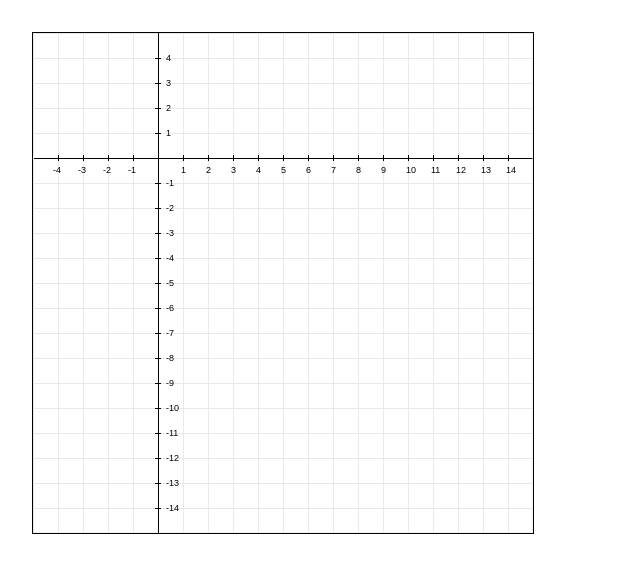
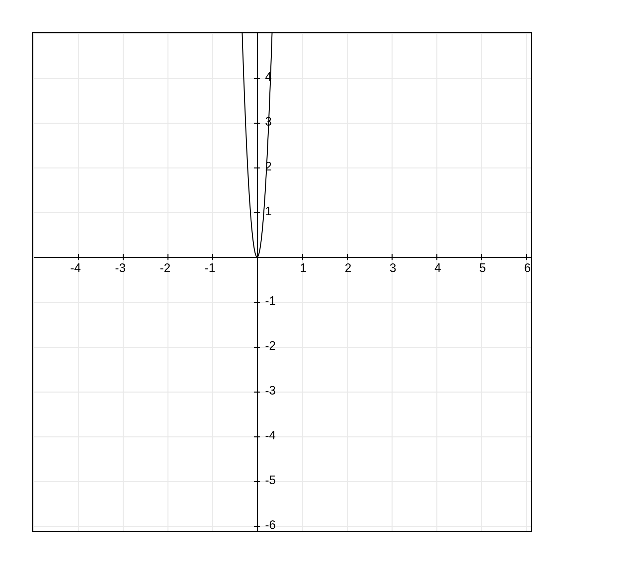
Before and after one commit to johannes67890/EC-crypto, a React (Vite) app: page / in a window 1280 px wide. Shown: the top 572 px of the page, without its empty margins (0-640 px from the left). Built offline with nearby package versions, Linux system fonts and the light colour scheme.

Commit message:
added scaling to canvas and options

```diff
--- a/src/App.tsx
+++ b/src/App.tsx
@@ -8,12 +8,14 @@ function App() {
         func={(x: number) => x ** 2}
         height={500}
         width={500}
-        props={{
-          gridSize: 25,
+        options={{
+          gridSize: 45,
           x_dis_gridlines: 5,
           y_dis_gridlines: 5,
           x_start: { val: 1, suffix: "" },
           y_start: { val: 1, suffix: "" },
+          stroke: 1,
+          textSize: 12,
         }}
       />
     </>
--- a/src/components/canvas.tsx
+++ b/src/components/canvas.tsx
@@ -1,5 +1,5 @@
-import { useEffect, useRef, useState, useCallback } from "react";
-import React, { Component } from "react";
+import { useEffect, useRef, useCallback } from "react";
+import React from "react";
 // https://medium.com/@pdx.lucasm/canvas-with-react-js-32e133c05258
 // https://codeguppy.com/code.html?Y5OJoQCN2rQnq5UlZaBk
 type CanvasProps = {
@@ -8,33 +8,47 @@ type CanvasProps = {
   y_dis_gridlines: number;
   x_start: { val: number; suffix: any };
   y_start: { val: number; suffix: any };
+  stroke?: number;
+  textSize?: number;
+} & typeof defaultProps;
+
+const defaultProps = {
+  gridSize: 25,
+  x_dis_gridlines: 5,
+  y_dis_gridlines: 5,
+  x_start: { val: 1, suffix: "" },
+  y_start: { val: 1, suffix: "" },
+  stroke: 1,
+  textSize: 12,
 };
 
 const Canvas: React.FC<{
   func: any;
   height: number;
   width: number;
-  props: CanvasProps;
-}> = ({ func, height, width, props }) => {
-  const { gridSize, x_dis_gridlines, y_dis_gridlines, x_start, y_start } =
-    props;
+  options?: CanvasProps;
+}> = ({ func, height, width, options }) => {
+  const { gridSize, x_dis_gridlines, y_dis_gridlines } =
+    options || defaultProps;
   const canvasRef = useRef<HTMLCanvasElement>(null);
 
   const drawCords = useCallback(
     (ctx: CanvasRenderingContext2D) => {
       const num_lines_x = Math.floor(ctx.canvas.height / gridSize);
       const num_lines_y = Math.floor(ctx.canvas.width / gridSize);
-      drawCordX(ctx, props, num_lines_x);
-      drawCordY(ctx, props, num_lines_y);
+      drawCordX(ctx, options || defaultProps, num_lines_x);
+      drawCordY(ctx, options || defaultProps, num_lines_y);
       ctx.translate(y_dis_gridlines * gridSize, x_dis_gridlines * gridSize);
-      drawCordTicksX(ctx, props, num_lines_x);
-      drawCordTicksY(ctx, props, num_lines_x);
+      drawCordTicksX(ctx, options || defaultProps, num_lines_x);
+      drawCordTicksY(ctx, options || defaultProps, num_lines_x);
+      drawFunc(func, ctx);
     },
-    [props]
+    [func, options]
   );
 
   useEffect(() => {
     const canvas = canvasRef.current;
+    if (canvas) createHiPPICanvas(canvas, width, height);
     const context = canvas?.getContext("2d");
     drawCords(context as CanvasRenderingContext2D);
     return () => {
@@ -52,6 +66,34 @@ const Canvas: React.FC<{
     />
   );
 };
+
+function createHiPPICanvas(
+  canvas: HTMLCanvasElement,
+  width: number,
+  height: number
+) {
+  const ratio = window.devicePixelRatio * 3;
+  canvas.width = width * ratio;
+  canvas.height = height * ratio;
+  canvas.style.width = width + "px";
+  canvas.style.height = height + "px";
+  canvas.getContext("2d")!.scale(ratio, ratio);
+
+  return canvas;
+}
+
+function drawFunc(func: any, ctx: CanvasRenderingContext2D) {
+  ctx.beginPath();
+  ctx.lineWidth = 1;
+  ctx.strokeStyle = "#000000";
+
+  for (let i = 0; i < ctx.canvas.width; i++) {
+    const x = i - ctx.canvas.width / 2;
+    const y = func(x);
+    ctx.lineTo(x, -y);
+  }
+  ctx.stroke();
+}
 
 function drawCordX(
   ctx: CanvasRenderingContext2D,
@@ -84,11 +126,11 @@ function drawCordY(
   Cord: CanvasProps,
   num_lines_y: number
 ) {
-  const { gridSize, y_dis_gridlines } = Cord;
+  const { gridSize, y_dis_gridlines, stroke } = Cord;
 
   for (let i = 0; i <= num_lines_y; i++) {
     ctx.beginPath();
-    ctx.lineWidth = 1;
+    ctx.lineWidth = 1 * stroke;
 
     // If line represents Y-axis draw in different color
     if (i == y_dis_gridlines) ctx.strokeStyle = "#000000";
@@ -110,12 +152,12 @@ function drawCordTicksX(
   Cord: CanvasProps,
   num_lines_y: number
 ) {
-  const { gridSize, y_dis_gridlines, x_start } = Cord;
+  const { gridSize, y_dis_gridlines, x_start, stroke, textSize } = Cord;
 
   // Ticks marks along the positive X-axis
   for (let i = 1; i < num_lines_y - y_dis_gridlines; i++) {
     ctx.beginPath();
-    ctx.lineWidth = 1;
+    ctx.lineWidth = 1 * stroke;
     ctx.strokeStyle = "#000000";
 
     // Draw a tick mark 6px long (-3 to 3)
@@ -124,7 +166,7 @@ function drawCordTicksX(
     ctx.stroke();
 
     // Text value at that point
-    ctx.font = "9px Arial";
+    ctx.font = `${textSize}px Arial`;
     ctx.textAlign = "start";
     ctx.fillText(x_start.val * i + x_start.suffix, gridSize * i - 2, 15);
   }
@@ -132,7 +174,7 @@ function drawCordTicksX(
   // Ticks marks along the negative X-axis
   for (let i = 1; i < y_dis_gridlines; i++) {
     ctx.beginPath();
-    ctx.lineWidth = 1;
+    ctx.lineWidth = 1 * stroke;
     ctx.strokeStyle = "#000000";
 
     // Draw a tick mark 6px long (-3 to 3)
@@ -141,7 +183,7 @@ function drawCordTicksX(
     ctx.stroke();
 
     // Text value at that point
-    ctx.font = "9px Arial";
+    ctx.font = `${textSize}px Arial`;
     ctx.textAlign = "end";
     ctx.fillText(-x_start.val * i + x_start.suffix, -gridSize * i + 3, 15);
   }
@@ -152,13 +194,13 @@ function drawCordTicksY(
   Cord: CanvasProps,
   num_lines_x: number
 ) {
-  const { gridSize, x_dis_gridlines, y_start } = Cord;
+  const { gridSize, x_dis_gridlines, y_start, stroke, textSize } = Cord;
 
   // Ticks marks along the positive Y-axis
   // Positive Y-axis of graph is negative Y-axis of the canvas
   for (let i = 1; i < num_lines_x - x_dis_gridlines; i++) {
     ctx.beginPath();
-    ctx.lineWidth = 1;
+    ctx.lineWidth = 1 * stroke;
     ctx.strokeStyle = "#000000";
 
     // Draw a tick mark 6px long (-3 to 3)
@@ -167,7 +209,7 @@ function drawCordTicksY(
     ctx.stroke();
 
     // Text value at that point
-    ctx.font = "9px Arial";
+    ctx.font = `${textSize}px Arial`;
     ctx.textAlign = "start";
     ctx.fillText(-y_start.val * i + y_start.suffix, 8, gridSize * i + 3);
   }
@@ -176,7 +218,7 @@ function drawCordTicksY(
   // Negative Y-axis of graph is positive Y-axis of the canvas
   for (let i = 1; i < x_dis_gridlines; i++) {
     ctx.beginPath();
-    ctx.lineWidth = 1;
+    ctx.lineWidth = 1 * stroke;
     ctx.strokeStyle = "#000000";
 
     // Draw a tick mark 6px long (-3 to 3)
@@ -185,7 +227,7 @@ function drawCordTicksY(
     ctx.stroke();
 
     // Text value at that point
-    ctx.font = "9px Arial";
+    ctx.font = `${textSize}px Arial`;
     ctx.textAlign = "start";
     ctx.fillText(y_start.val * i + y_start.suffix, 8, -gridSize * i + 3);
   }
```
